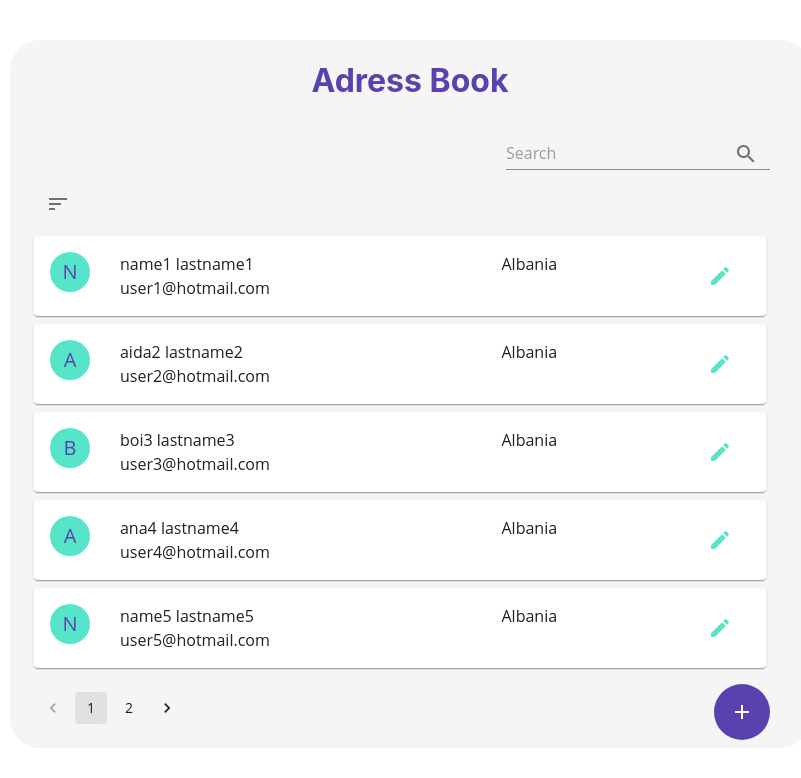
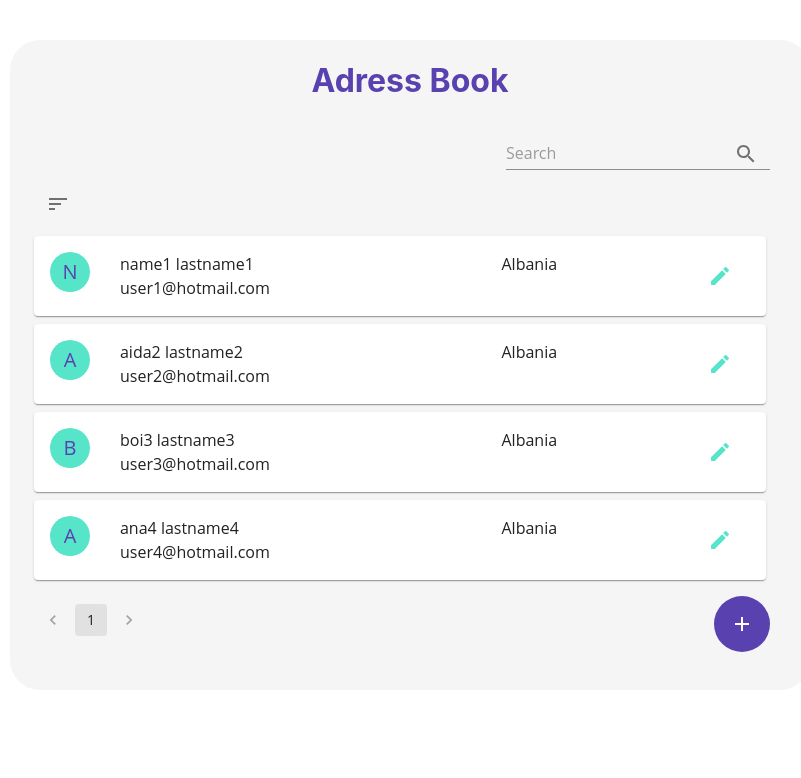
Before and after one commit to aida94/Address_Book, a React (Create React App) app: page / in a window 1280 px wide. Shown: the top 778 px of the page, without its empty margins (230-1031 px from the left). Built offline with nearby package versions, Linux system fonts and the light colour scheme.

Commit message:
Add save/delete func

```diff
--- a/src/App.tsx
+++ b/src/App.tsx
@@ -7,7 +7,15 @@ import Home from "pages/Home/Home";
 export const ContactContext = React.createContext("" as any);
 
 const App: React.FC = () => {
-  const { contacts, sort, setSort, searchTerm, setSearchTerm } = useContact();
+  const {
+    contacts,
+    sort,
+    setSort,
+    searchTerm,
+    setSearchTerm,
+    onSave,
+    onDelete,
+  } = useContact();
 
   return (
     <div className="App">
@@ -18,6 +26,8 @@ const App: React.FC = () => {
           setSort,
           searchTerm,
           setSearchTerm,
+          onSave,
+          onDelete,
         }}
       >
         <Home />
--- a/src/components/Modal/Modal.tsx
+++ b/src/components/Modal/Modal.tsx
@@ -1,4 +1,4 @@
-import React from "react";
+import React, { useContext } from "react";
 import Button from "@material-ui/core/Button";
 import Dialog from "@material-ui/core/Dialog";
 import DialogActions from "@material-ui/core/DialogActions";
@@ -10,6 +10,7 @@ import countryList from "react-select-country-list";
 import { useFormik } from "formik";
 import * as yup from "yup";
 
+import { ContactContext } from "App";
 import { contactList } from "data/contactList";
 import ContactForm from "components/Form/Form";
 import { useStyles } from "components/Modal/style";
@@ -47,6 +48,8 @@ const ContactModal: React.FC<OwnProps> = ({
 }) => {
   const classes = useStyles();
   const editContact = contactList.find((contact) => contact.id === contactId);
+  const context = useContext(ContactContext);
+  const { onSave, onDelete } = context;
 
   const formik = useFormik({
     initialValues: editContact
@@ -59,7 +62,7 @@ const ContactModal: React.FC<OwnProps> = ({
           countryLabel: editContact.countryLabel,
         }
       : {
-          id: _uniqueId("contact_"),
+          id: _uniqueId(),
           name: "",
           lastname: "",
           email: "",
@@ -71,26 +74,27 @@ const ContactModal: React.FC<OwnProps> = ({
     onSubmit: (values) => {
       values.countryLabel = countryList().getLabel(values.country);
 
-      console.log(1, values);
+      onSave(values);
+      setOpen(false);
     },
   });
-
-  const onDelete = () => {
-    console.log(contactId);
-  };
 
   return (
     <Dialog open={open} onClose={() => setOpen(false)}>
       <DialogTitle>
         <Typography className={classes.title}>{title}</Typography>
       </DialogTitle>
-      <form noValidate autoComplete="off" onClick={formik.handleSubmit}>
+      <form noValidate autoComplete="off" onSubmit={formik.handleSubmit}>
         <DialogContent dividers className={classes.modalContent}>
           <ContactForm formik={formik} />
         </DialogContent>
         <DialogActions>
           {contactId && (
-            <Button onClick={onDelete} size="large" className={classes.delete}>
+            <Button
+              onClick={() => onDelete(contactId)}
+              size="large"
+              className={classes.delete}
+            >
               Delete
             </Button>
           )}
--- a/src/controller/useContact.ts
+++ b/src/controller/useContact.ts
@@ -3,9 +3,9 @@ import { contactList } from "data/contactList";
 import { ContactInterface } from "model/contact";
 import useDebounce from "controller/useDebounce";
 
-enum Constant {
-  CONTACTS_STORAGE = "contactsStorage",
-}
+// enum Constant {
+//   CONTACTS_STORAGE = "contactsStorage",
+// }
 
 function filterByValue(array: any, string: string) {
   return array.filter((o: any) =>
@@ -16,7 +16,7 @@ function filterByValue(array: any, string: string) {
 }
 
 export const useContact = () => {
-  const contactsStorage = localStorage.getItem(Constant.CONTACTS_STORAGE);
+  // const contactsStorage = localStorage.getItem(Constant.CONTACTS_STORAGE);
   const [contacts, setContacts] = useState<ContactInterface[]>(contactList);
   const [sort, setSort] = useState<boolean>(true);
 
@@ -54,7 +54,31 @@ export const useContact = () => {
     }
 
     setContacts(sortASC);
-  }, [sort]);
+  }, [contacts, sort]);
+
+  const onSave = (values: ContactInterface) => {
+    let oldContact = contacts;
+    const existContact = contacts.find((contact) => contact.id === values.id);
+
+    if (!existContact) {
+      oldContact.push(values);
+    } else {
+      oldContact = contacts.map((contact) => {
+        if (contact.id === existContact.id) {
+          return values;
+        }
+        return contact;
+      });
+    }
+
+    setContacts(oldContact);
+  };
+
+  const onDelete = (id: string) => {
+    const newContacts = contacts.filter((contact) => contact.id !== id);
+
+    setContacts(newContacts);
+  };
 
   return {
     contacts,
@@ -62,5 +86,7 @@ export const useContact = () => {
     setSort,
     searchTerm,
     setSearchTerm,
+    onSave,
+    onDelete,
   };
 };
--- a/src/data/contactList.ts
+++ b/src/data/contactList.ts
@@ -3,7 +3,7 @@ import _uniqueId from "lodash/uniqueId";
 
 export const contactList: ContactInterface[] = [
   {
-    id: _uniqueId("contact_"),
+    id: _uniqueId(),
     name: "name1",
     lastname: "lastname1",
     email: "user1@hotmail.com",
@@ -11,7 +11,7 @@ export const contactList: ContactInterface[] = [
     countryLabel: "Albania",
   },
   {
-    id: _uniqueId("contact_"),
+    id: _uniqueId(),
     name: "aida2",
     lastname: "lastname2",
     email: "user2@hotmail.com",
@@ -19,7 +19,7 @@ export const contactList: ContactInterface[] = [
     countryLabel: "Albania",
   },
   {
-    id: _uniqueId("contact_"),
+    id: _uniqueId(),
     name: "boi3",
     lastname: "lastname3",
     email: "user3@hotmail.com",
@@ -27,27 +27,27 @@ export const contactList: ContactInterface[] = [
     countryLabel: "Albania",
   },
   {
-    id: _uniqueId("contact_"),
+    id: _uniqueId(),
     name: "ana4",
     lastname: "lastname4",
     email: "user4@hotmail.com",
     country: "AL",
     countryLabel: "Albania",
   },
-  {
-    id: _uniqueId("contact_"),
-    name: "name5",
-    lastname: "lastname5",
-    email: "user5@hotmail.com",
-    country: "AL",
-    countryLabel: "Albania",
-  },
-  {
-    id: _uniqueId("contact_"),
-    name: "boi3",
-    lastname: "lastname6",
-    email: "user5@hotmail.com",
-    country: "AL",
-    countryLabel: "Albania",
-  },
+  // {
+  //   id: _uniqueId(),
+  //   name: "name5",
+  //   lastname: "lastname5",
+  //   email: "user5@hotmail.com",
+  //   country: "AL",
+  //   countryLabel: "Albania",
+  // },
+  // {
+  //   id: _uniqueId(),
+  //   name: "boi3",
+  //   lastname: "lastname6",
+  //   email: "user5@hotmail.com",
+  //   country: "AL",
+  //   countryLabel: "Albania",
+  // },
 ];
```
